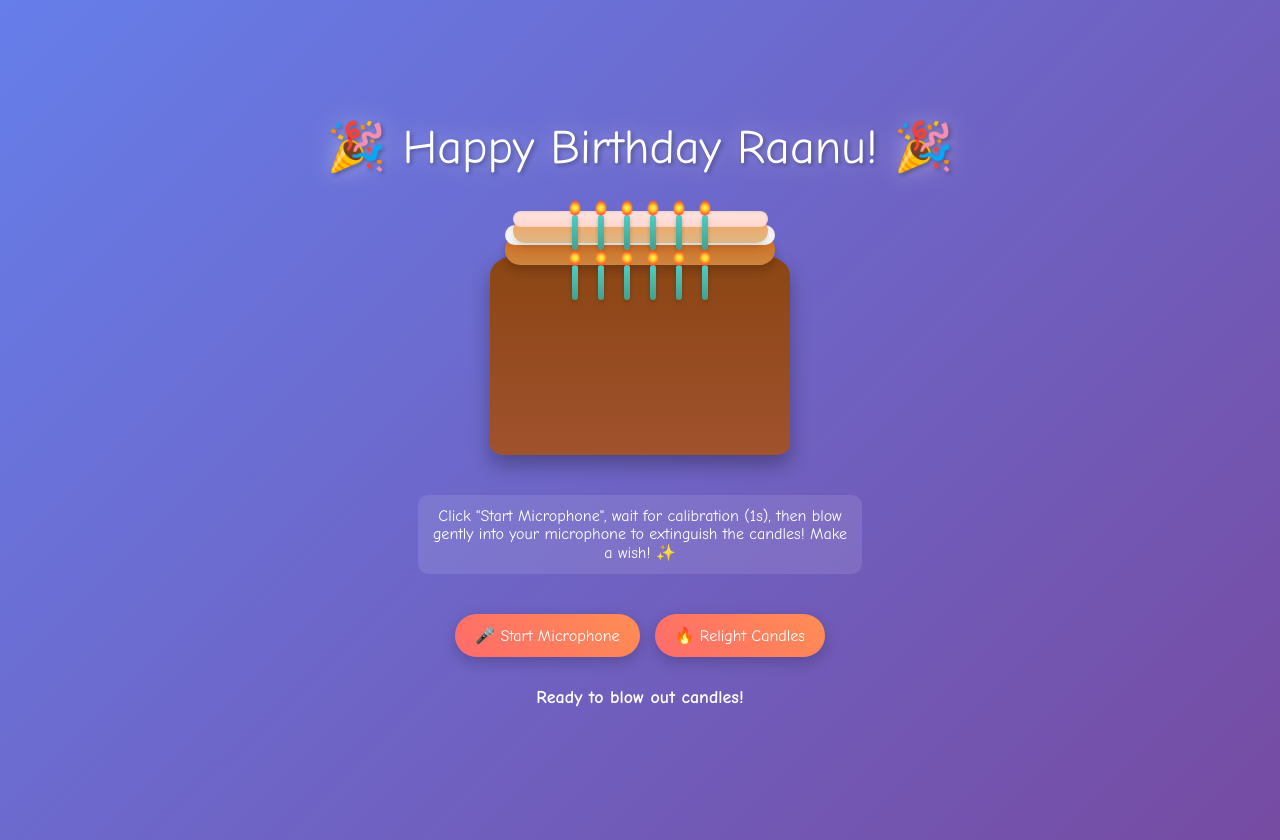
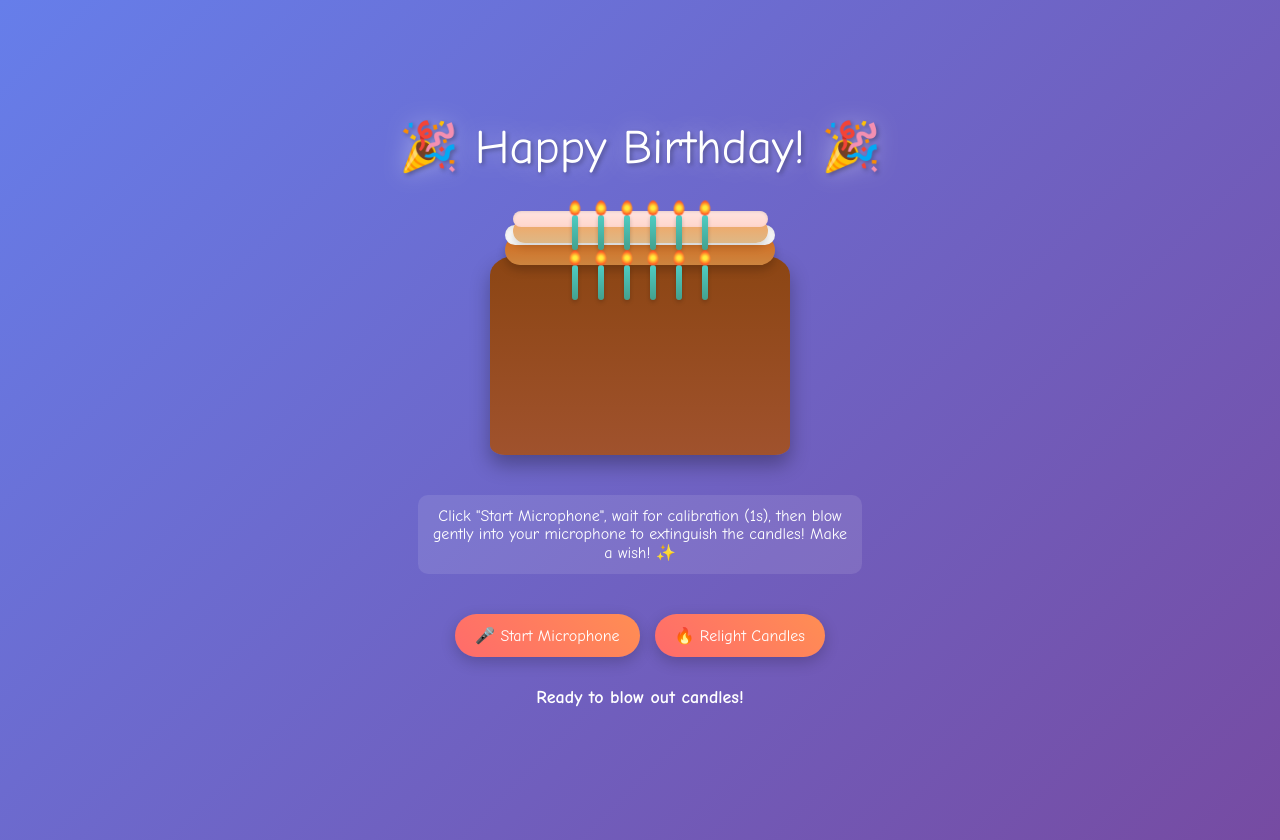
Before and after one commit to BBahdja/BirthdayCake, a plain HTML site: page BirthdayFIle/index.html in a window 1280 px wide. Drawn offline with Linux system fonts and the light colour scheme.

Commit message:
Update index.html

```diff
--- a/BirthdayFIle/index.html
+++ b/BirthdayFIle/index.html
@@ -156,7 +156,7 @@
   </style>
 </head>
 <body>
-  <div class="title">🎉 Happy Birthday Raanu! 🎉</div>
+  <div class="title">🎉 Happy Birthday! 🎉</div>
 
   <div class="cake-container">
     <div class="cake">
```
